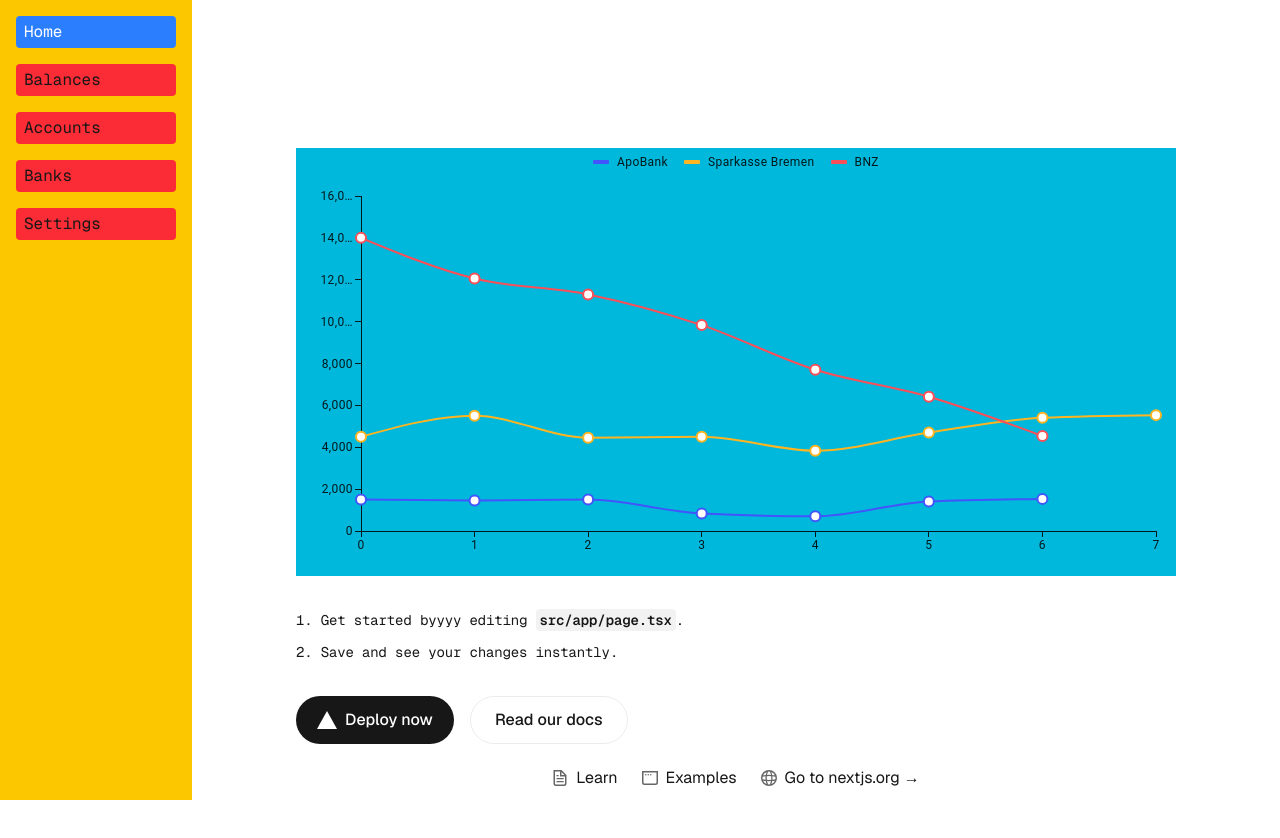
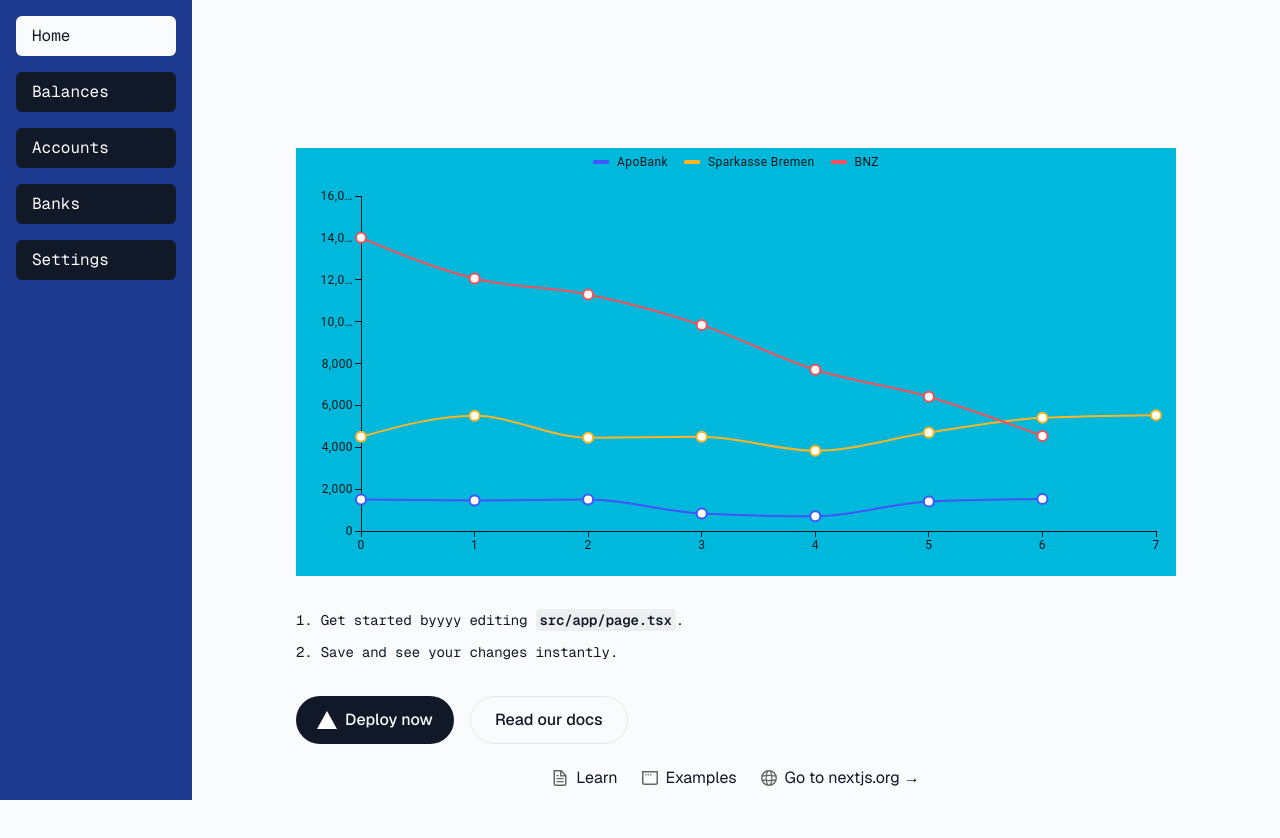
Before and after one commit to koolm4nn/OwlEyes, a Next.js app: page / in a window 1280 px wide. Shown: the top 838 px of the page. Built offline with nearby package versions, Linux system fonts and the light colour scheme.

Commit message:
Change colors and routing of navbar [skip ci]

```diff
--- a/package.json
+++ b/package.json
@@ -40,7 +40,7 @@
     "eslint": "^9",
     "eslint-config-next": "15.4.1",
     "jest": "^30.0.5",
-    "tailwindcss": "^4",
+    "tailwindcss": "^4.1.11",
     "ts-jest": "^29.4.1",
     "typescript": "^5"
   }
--- a/src/app/globals.css
+++ b/src/app/globals.css
@@ -1,8 +1,17 @@
 @import "tailwindcss";
 
 :root {
-  --background: #ffffff;
-  --foreground: #171717;
+  --background: #f9fbfd;
+  --foreground: #111827;
+
+  /* Nav items*/
+  --nav-bg: #1e3a8a;
+  --nav-link-bg: #111827;
+  --nav-link-hover-bg: #3b82f6;
+  --nav-link-active-bg: #f9fbfd;
+  --nav-link-text: #ffffff;
+  --nav-link-hover-text: white;
+  --nav-link-active-text: #111827;
 }
 
 
@@ -11,13 +20,36 @@
   --color-foreground: var(--foreground);
   --font-sans: var(--font-geist-sans);
   --font-mono: var(--font-geist-mono);
+  /* Navigation Bar Colors */
+  --color-nav-bg: var(--nav-bg);
+  --color-nav-bg: var(--nav-link-bg);
+  --color-nav-hover-bg: var(--nav-link-hover-bg);
+  --color-nav-active-bg: var(--nav-link-active-bg);
+  --color-nav-text: var(--nav-link-text);
+  --color-nav-hover-text: var(--nav-link-hover-text);
+  --color-nav-active-text: var(--nav-link-active-text);
+
 }
 
-@media (prefers-color-scheme: dark) {
+/*@media (prefers-color-scheme: dark) {
   :root {
     --background: #050d38;
     --foreground: #ededed;
   }
+}*/
+
+.nav-link-active {
+  background-color: var(--nav-link-active-bg);
+  color: var(--nav-link-active-text)
+}
+
+.nav-link {
+  background-color: var(--nav-link-bg);
+  color: var(--nav-link-text);
+}
+.nav-link:hover {
+  background-color: var(--nav-link-hover-bg);
+  color: var(--nav-link-hover-text);
 }
 
 body {
--- a/src/app/layout.tsx
+++ b/src/app/layout.tsx
@@ -33,7 +33,7 @@ export default function RootLayout({
           <NavBar/>
 
           <QueryProvider>
-            <main className="flex-1 p-6">
+            <main className="flex-1 ml-48 p-6">
               {children}
             </main>
           </QueryProvider>
--- a/src/components/NavBar.tsx
+++ b/src/components/NavBar.tsx
@@ -15,22 +15,23 @@ export default function NavBar () {
     ];
 
 
-    return <nav className='font-mono h-screen w-48 p-4 bg-yellow-400'>
+    return <nav className='fixed left-0 top-0 h-full w-48 p-4 font-mono bg-blue-900'>
         <ul className='flex flex-col gap-4' >
-            {links.map(({href, label}) => (
-                <li
-                    key={href}
-                    className={`px-2 py-1 rounded ${
-                        pathName === href
-                        ? "bg-blue-500 text-white"
-                        : "bg-red-500 hover:bg-red-600"
-                    }`}
-                >
-                    <a href={href}>
-                        {label}
-                    </a>
+            {links.map(({href, label}) => {
+                const isActive = pathName === href;
+                return (
+                <li key={href}>
+                    {isActive? (
+                        <span className='block py-2 px-4 no-underline rounded-md nav-link-active' aria-current="page">
+                            {label}
+                        </span>
+                    ) : (
+                        <a href={href} className='block py-2 px-4 no-underline rounded-md nav-link'>
+                            {label}
+                        </a>
+                    )}
                 </li>
-            ))}
+            )})}
         </ul>
     </nav>
 }
```
Also changed, not shown: 1 other file (tests, documents, lock files or other folders).
